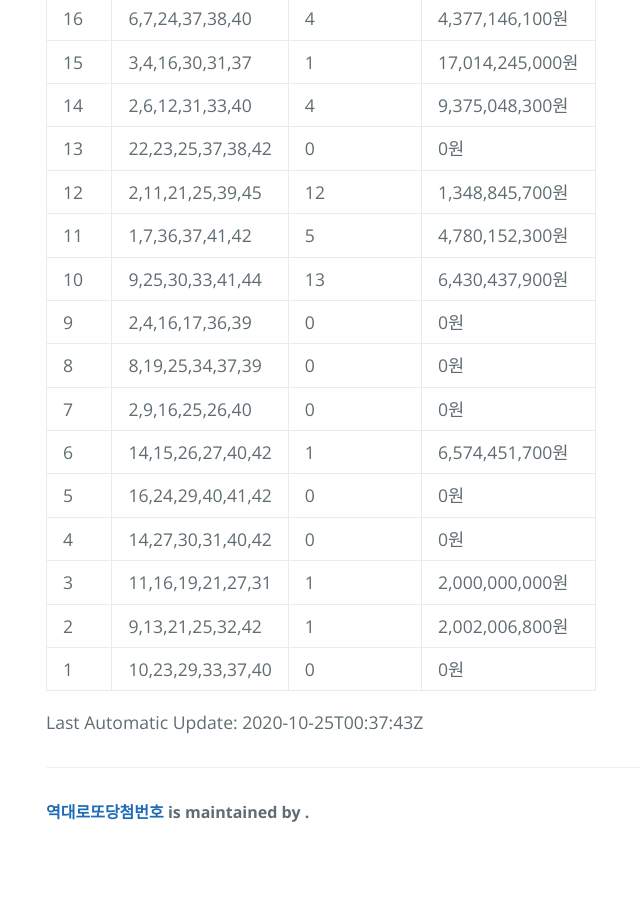
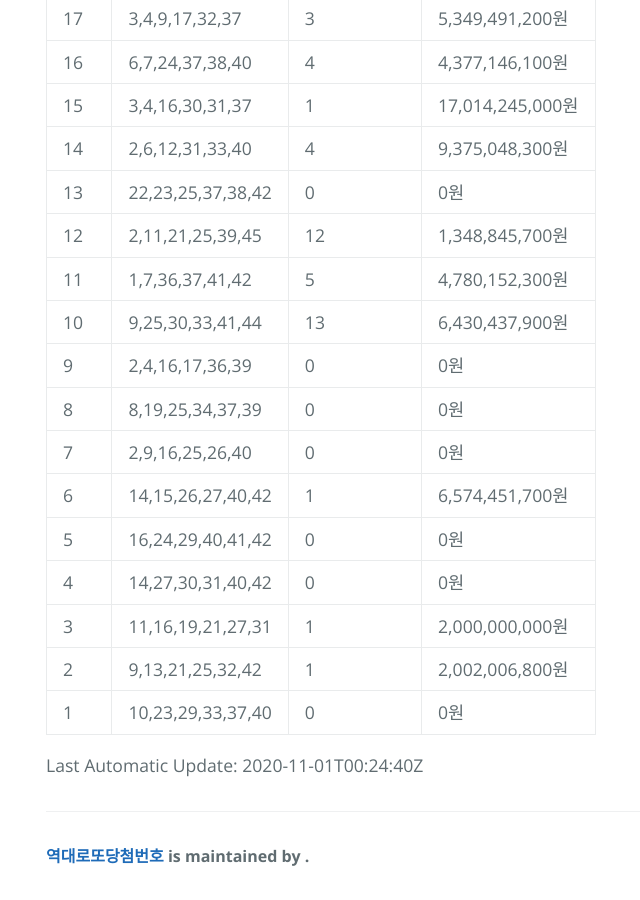
Before and after one commit to sh0seo/lottery-history, a Jekyll site: the page built from index.md, in a window 1280 px wide and 900 px high, scrolled down 40207 px. Shown: the whole window, without its empty margins (178-818 px from the left). Built offline with Jekyll 4.4.1, drawn with Linux system fonts in a browser that asks for light colours; before the commit the page ends 41063 px from its top, so only the background shows below that; some of the changed text lies outside the part shown.

Commit message:
update auto 81e42593c0bc022c7a28e80685c2502e8effd0a1

```diff
--- a/index.md
+++ b/index.md
@@ -942,4 +943,4 @@ title: {{ site.name }}
 | 2 | 9,13,21,25,32,42 | 1 | 2,002,006,800원 |
 | 1 | 10,23,29,33,37,40 | 0 | 0원 |
 
-Last Automatic Update: 2020-10-25T00:37:43Z
+Last Automatic Update: 2020-11-01T00:24:40Z
```
Also changed, not shown: other parts of index.md (+1 -0 lines).
